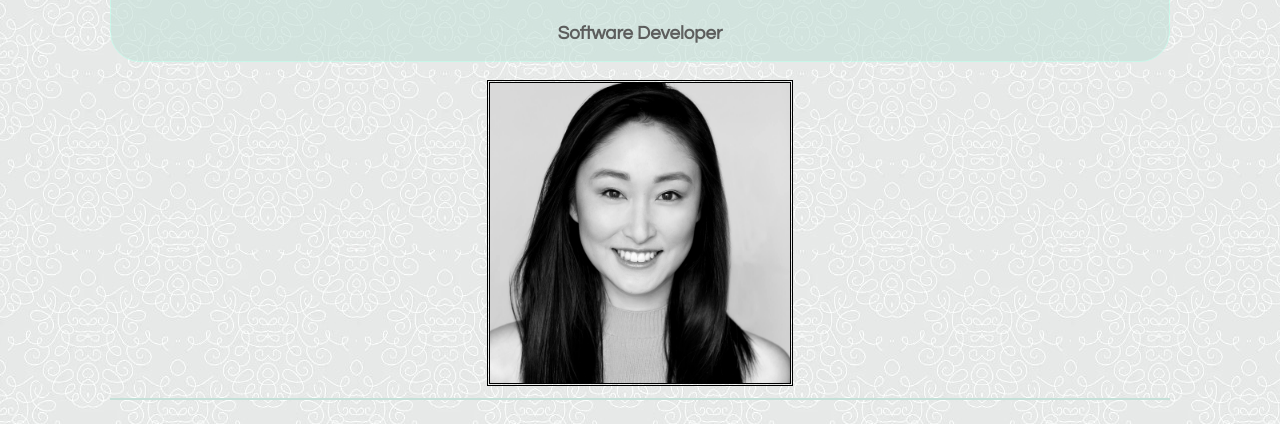
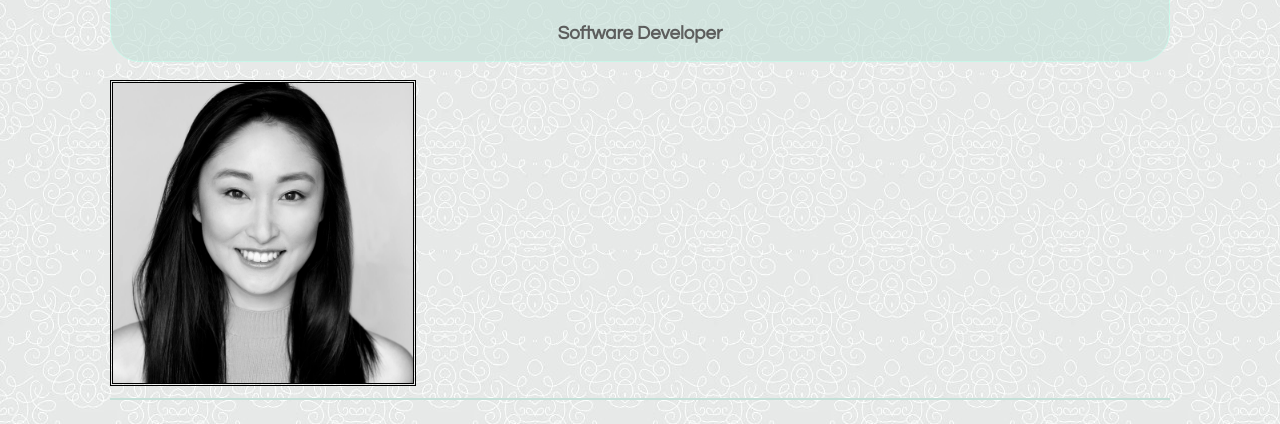
Before and after one commit to HaesolS/My-Portfolio, a plain HTML site: page index.html in a window 1280 px wide. Shown: the part 107-531 px from the top of the page. Drawn offline with Linux system fonts and the light colour scheme; a script that the page names is missing.

Commit message:
Updating 1

```diff
--- a/index.html
+++ b/index.html
@@ -13,23 +13,22 @@
   <h3><strong>Software Developer</strong></h3>
 </header>
 <main>
-  <div><center>
+  <div>
 <br>
 <img style="border:3px double black;" src="images/Haesol.png" width="300" height="300" alt="Haesol Seo"/>
-  </div></center>
+  </div>
 <hr>
 <div>
 <h2>Intro</h2>
 <p>
     I'm Haesol, a software developer based in <em>Los Angeles, California</em>. These days my time is spent:
-
+  </p>
   <ul>
     <li>researching</li>
     <li>designing</li>
     <li>prototyping</li>
     <li>coding</li>
     </ul>
-  </p>
 </div>
 <hr>
 <div>
@@ -48,9 +47,7 @@ Out of the office, I am also a member of the SAG-AFTRA union and have enjoyed wo
 <h3>Contact</h3>
 <a href="https://www.linkedin.com/in/haesol-seo-257b0b298">LinkedIn</a> ||
 <a href="https://github.com/HaesolS/">GitHub</a>
-</p>
 </footer>
-
 
 <script src="script.js"></script>
 </body>
```
